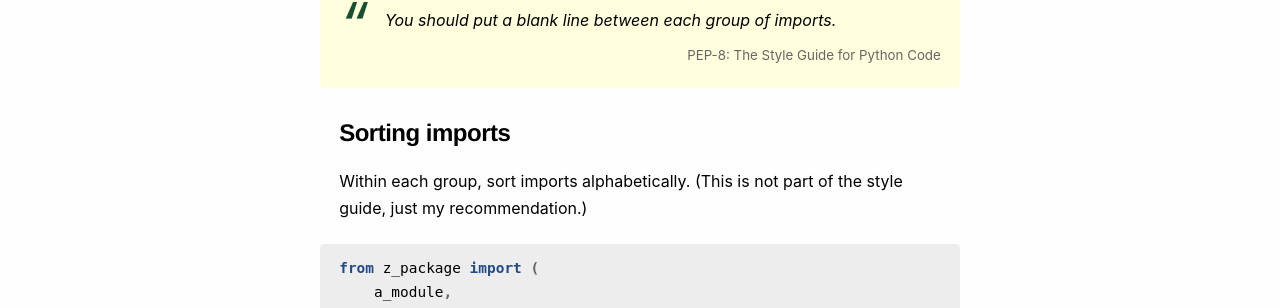
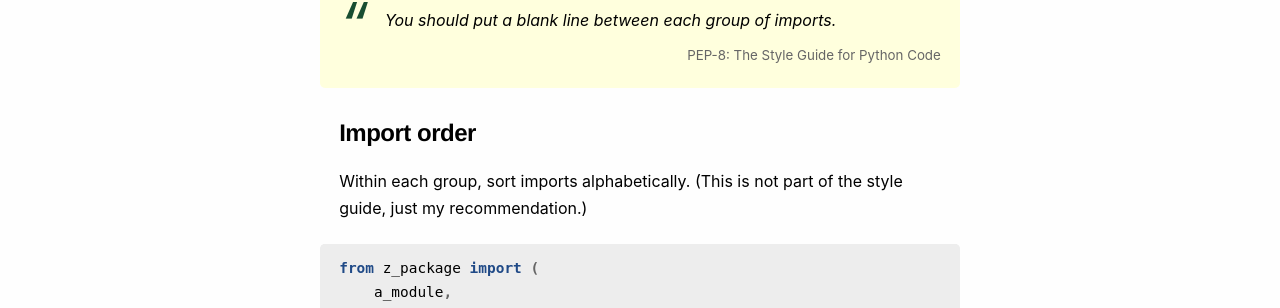
Before and after one commit to explodinglabs/explodinglabs.github.io, a Jekyll site: the page built from docs/_posts/python/2021-01-27-imports.markdown, in a window 1280 px wide. Shown: the part 1311-1619 px from the top of the page. Built offline with Jekyll 4.4.1, drawn with Linux system fonts in a browser that asks for light colours.

Commit message:
Update 2021-01-27-imports.markdown

```diff
--- a/docs/_posts/python/2021-01-27-imports.markdown
+++ b/docs/_posts/python/2021-01-27-imports.markdown
@@ -60,7 +60,7 @@ Be sure to separate the groups with a blank line.
 >
 > <cite>PEP-8: The Style Guide for Python Code</cite>
 
-## Sorting imports
+## Import order
 
 Within each group, sort imports alphabetically. (This is not part of the
 style guide, just my recommendation.)
```
